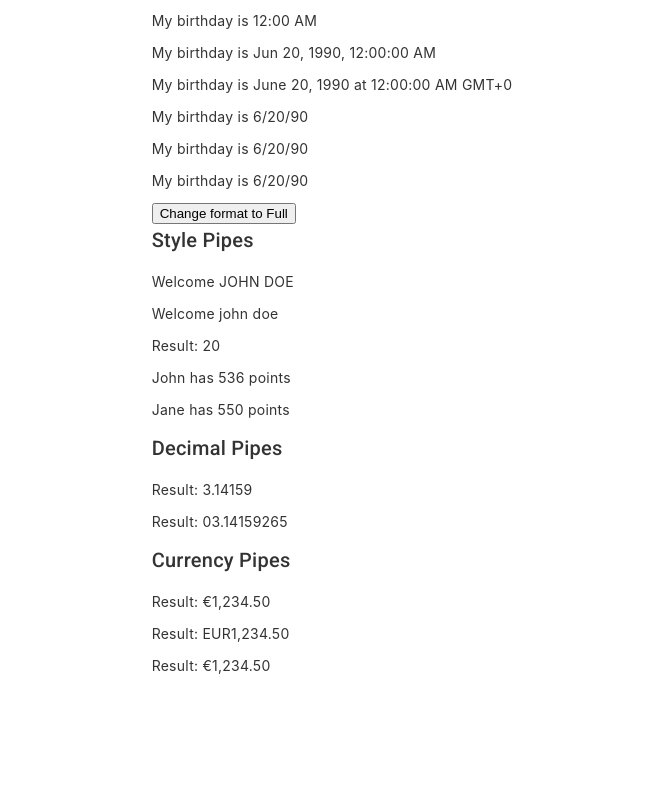
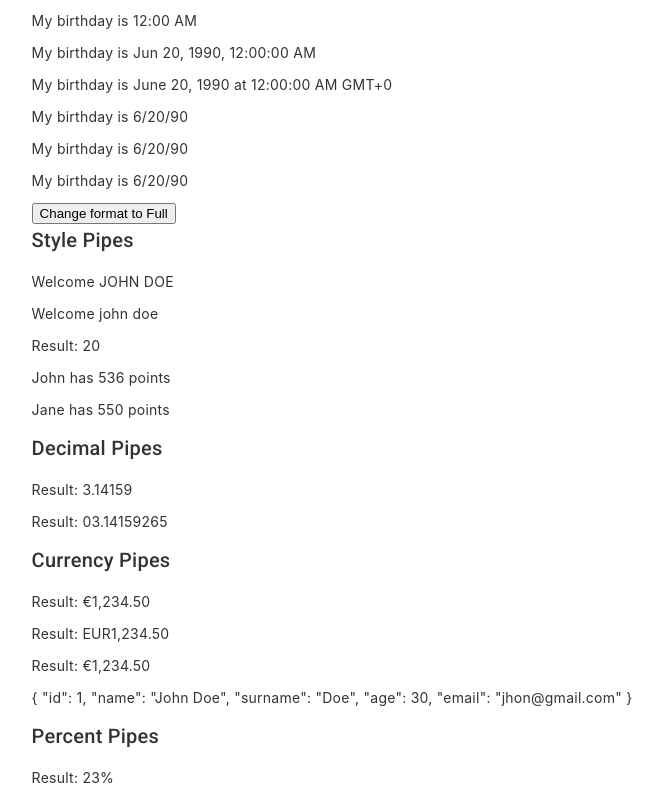
Before and after one commit to davidFCDev/angular-test, an Angular app: page / in a window 1280 px wide. Shown: the part 231-1031 px from the top of the page, without its empty margins (308-970 px from the left). Before the commit the page ends 919 px from the top, so only its background shows below. Built offline with nearby package versions, Linux system fonts and the light colour scheme.

Commit message:
percentage pipe

```diff
--- a/src/app/components/example-pipes/example-pipes.component.html
+++ b/src/app/components/example-pipes/example-pipes.component.html
@@ -35,3 +35,10 @@
 <p>Result: {{ money | currency : "EUR" }}</p>
 <p>Result: {{ money | currency : "EUR" : "code" }}</p>
 <p>Result: {{ money | currency : "EUR" : "symbol" }}</p>
+
+<!-- JSON pipes -->
+<p>{{ contact | json }}</p>
+
+<!-- Percent -->
+<h2>Percent Pipes</h2>
+<p>Result: {{ percentage | percent }}</p>
--- a/src/app/components/example-pipes/example-pipes.component.ts
+++ b/src/app/components/example-pipes/example-pipes.component.ts
@@ -1,6 +1,6 @@
 import { Component, OnInit } from '@angular/core';
 import { IPlayer } from '../../models/player.interface';
-
+import { IContact } from 'src/app/models/contact.interface';
 
 @Component({
   selector: 'app-example-pipes',
@@ -13,6 +13,14 @@ export class ExamplePipesComponent implements OnInit {
   name: string = 'John Doe';
   PI_NUMBER: number = Math.PI;
   money: number = 1234.5;
+  percentage: number = 0.234;
+  contact: IContact = {
+    id: 1,
+    name: 'John Doe',
+    surname: 'Doe',
+    age: 30,
+    email: 'jhon@gmail.com',
+  };
   // Ejemplo para calcular puntos de un jugador
   player1: IPlayer = {
     name: 'John',
@@ -22,7 +30,6 @@ export class ExamplePipesComponent implements OnInit {
     name: 'Jane',
     points: [34, 42, 50, 68, 70, 88, 98, 100],
   };
-
 
   constructor() {}
 
```
Also changed, not shown: src/app/models/contact.interface.ts (added, +7 -0 lines).
